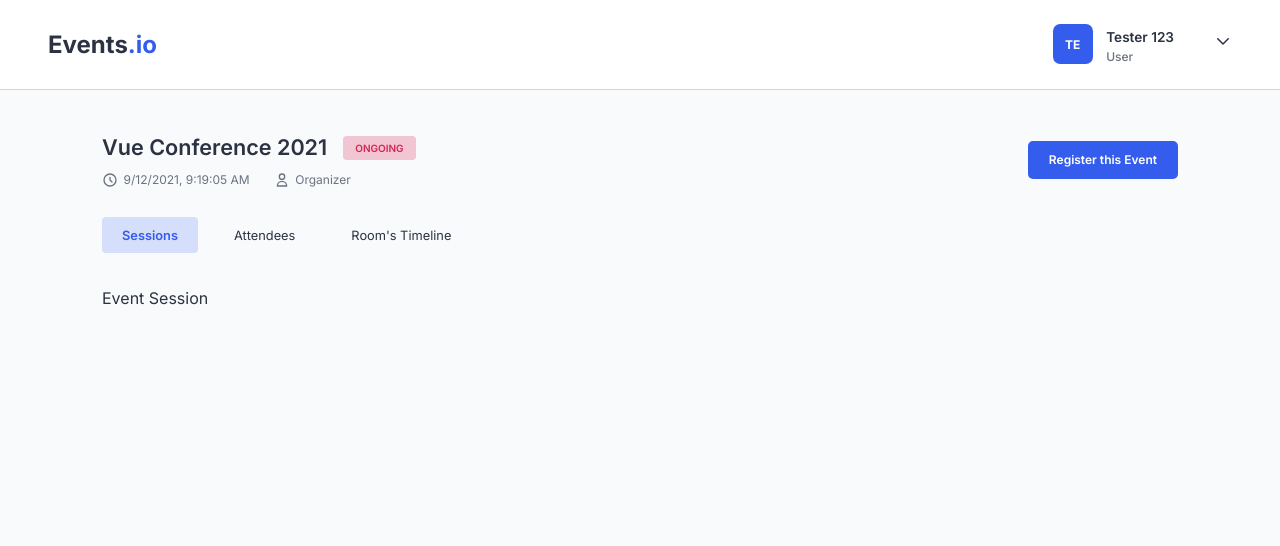
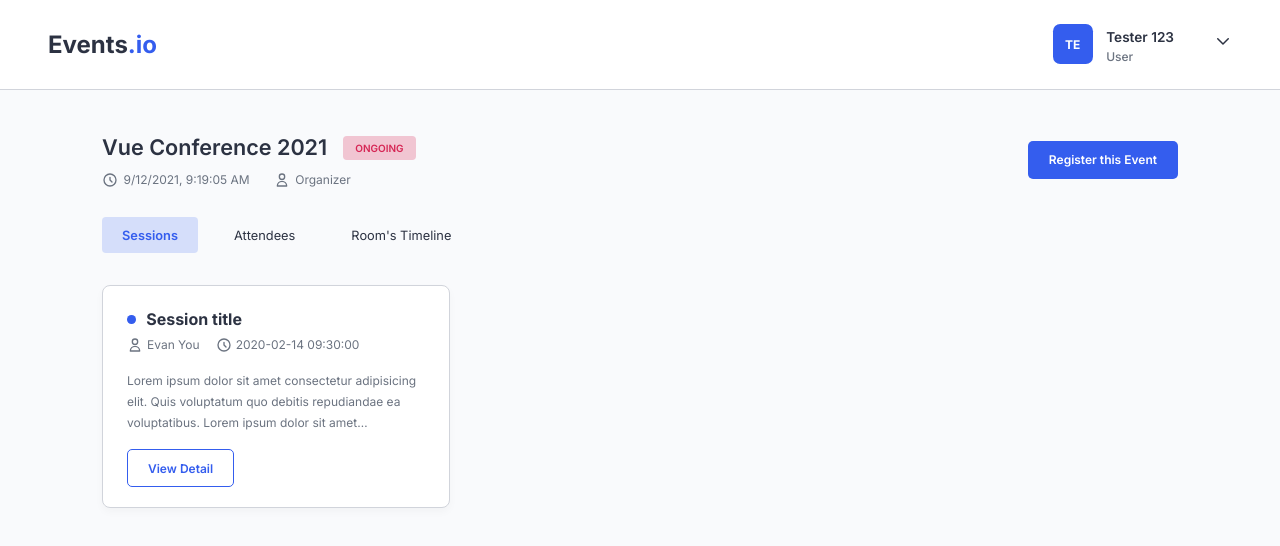
Before and after one commit to Erik3010/events.io, a React (Create React App) app: page /event/1 in a window 1280 px wide. Shown: the top 546 px of the page. Built offline with nearby package versions, Linux system fonts and the light colour scheme.

Commit message:
add session card

```diff
--- a/src/components/Basic/Button/Button.js
+++ b/src/components/Basic/Button/Button.js
@@ -1,7 +1,7 @@
 import styles from "components/Basic/Button/Button.module.scss";
 import cx from "classnames";
 
-function Button({ children, type, small: isSmall = true, ...props }) {
+function Button({ children, type, small: isSmall = false, ...props }) {
   return (
     <button
       className={cx(styles["btn"], styles[`btn-${type}`], {
--- a/src/components/Basic/Dropdown/BaseDropdown/BaseDropdown.js
+++ b/src/components/Basic/Dropdown/BaseDropdown/BaseDropdown.js
@@ -10,7 +10,7 @@ function BaseDropdown({ show, close, children }) {
     window.addEventListener("click", close);
 
     return () => window.removeEventListener("click", close);
-  }, []);
+  }, [close]);
 
   return (
     <DropdownContext.Provider value={contextValue}>
--- a/src/components/Event/EventSession/EventSession.js
+++ b/src/components/Event/EventSession/EventSession.js
@@ -1,7 +1,42 @@
+import Button from "components/Basic/Button/Button";
 import styles from "components/Event/EventSession/EventSession.module.scss";
 
+import { ReactComponent as User } from "assets/icons/user.svg";
+import { ReactComponent as Clock } from "assets/icons/clock.svg";
+
 function EventSession() {
-  return <div>Event Session</div>;
+  return (
+    <div className={styles["session-container"]}>
+      <div className={styles["session-card"]}>
+        <div className={styles["session-card-header"]}>
+          <div className={styles["session-card-header-title"]}>
+            <div className={styles["session-card-indicator"]}></div>{" "}
+            <h4>Session title</h4>
+          </div>
+        </div>
+        <div className={styles["session-card-content"]}>
+          <div className={styles["session-card-content-info"]}>
+            <div className={styles["session-card-content-info-item"]}>
+              <User width={16} height={16} /> Evan You
+            </div>
+            <div className={styles["session-card-content-info-item"]}>
+              <Clock width={16} height={16} /> 2020-02-14 09:30:00
+            </div>
+          </div>
+          <div className={styles["session-card-content-description"]}>
+            Lorem ipsum dolor sit amet consectetur adipisicing elit. Quis
+            voluptatum quo debitis repudiandae ea voluptatibus. Lorem ipsum
+            dolor sit amet consectetur adipisicing elit. Aspernatur, rerum.
+          </div>
+          <div className={styles["session-card-content-cta"]}>
+            <Button small type="secondary">
+              View Detail
+            </Button>
+          </div>
+        </div>
+      </div>
+    </div>
+  );
 }
 
 export default EventSession;
--- a/src/components/Event/EventSession/EventSession.module.scss
+++ b/src/components/Event/EventSession/EventSession.module.scss
@@ -0,0 +1,74 @@
+@import "scss/variables";
+
+.session {
+  &-container {
+    display: grid;
+    grid-template-columns: repeat(3, 1fr);
+    gap: 1rem;
+  }
+  &-card {
+    background: $white;
+    box-shadow: $shadowSm;
+    border: 1px solid $border;
+    border-radius: 0.5rem;
+    padding: 1.25rem 1.5rem;
+    transition: $transition;
+    &:hover {
+      border-color: $primary;
+      box-shadow: $shadowMd;
+    }
+    &-header {
+      margin-bottom: 0.15rem;
+      &-title {
+        display: flex;
+        align-items: center;
+        font-weight: 600;
+        h4 {
+          display: -webkit-box;
+          overflow: hidden;
+          -webkit-line-clamp: 1;
+          -webkit-box-orient: vertical;
+          width: 90%;
+        }
+      }
+    }
+    &-indicator {
+      width: 0.55rem;
+      height: 0.55rem;
+      background: $primary;
+      border-radius: 50%;
+      margin-right: 0.65rem;
+    }
+    &-content {
+      &-info {
+        margin-bottom: 1rem;
+        display: flex;
+        > * + * {
+          margin-left: 1rem;
+        }
+        &-item {
+          font-size: 0.75rem;
+          color: $subtitle;
+          stroke: $subtitle;
+          display: flex;
+          align-items: center;
+          svg {
+            margin-right: 0.25rem;
+          }
+        }
+      }
+      &-description {
+        font-size: 0.75rem;
+        color: $subtitle;
+        line-height: 1.75;
+        display: -webkit-box;
+        overflow: hidden;
+        -webkit-line-clamp: 3;
+        -webkit-box-orient: vertical;
+      }
+      &-cta {
+        margin-top: 1rem;
+      }
+    }
+  }
+}
--- a/src/pages/EventDetail/EventDetail.js
+++ b/src/pages/EventDetail/EventDetail.js
@@ -6,7 +6,7 @@ import styles from "pages/EventDetail/EventDetail.module.scss";
 
 import cx from "classnames";
 
-import { useState, useCallback } from "react";
+import { useState, memo } from "react";
 
 import { ReactComponent as Clock } from "assets/icons/clock.svg";
 import { ReactComponent as User } from "assets/icons/user.svg";
@@ -34,13 +34,6 @@ function EventDetail() {
   ];
 
   const [selectedTab, setSelectedTab] = useState(tabs[0]);
-
-  const onChangeTab = useCallback(
-    (tab) => {
-      setSelectedTab(tab);
-    },
-    [selectedTab]
-  );
 
   return (
     <Default>
@@ -73,7 +66,7 @@ function EventDetail() {
                   className={cx(styles["event-detail-tab-item"], {
                     [styles["active"]]: selectedTab.id === tab.id,
                   })}
-                  onClick={() => onChangeTab(tab)}
+                  onClick={() => setSelectedTab(tab)}
                 >
                   {tab.name}
                 </div>
--- a/src/scss/_variables.scss
+++ b/src/scss/_variables.scss
@@ -16,6 +16,8 @@ $error: #f03e3e;
 // $shadow: 0 0 0.125rem 0.125rem rgba(238, 52, 101, 0.15);
 // $shadow: 0 0 0.125rem 0.125rem rgba(40, 78, 214, 0.15);
 $shadow: rgba(52, 93, 238, 0.25) 0px 0px 0px 3px;
+$shadowSm: rgba(0, 0, 0, 0.03) 0px 0.25rem 0.5rem;
+$shadowMd: rgba(0, 0, 0, 0.08) 0px 0.5rem 0.75rem;
 
 $transition: 0.2s cubic-bezier(0.33, 1, 0.68, 1);
 
```
Also changed, not shown: src/assets/icons/clock.svg, src/assets/icons/user.svg.
